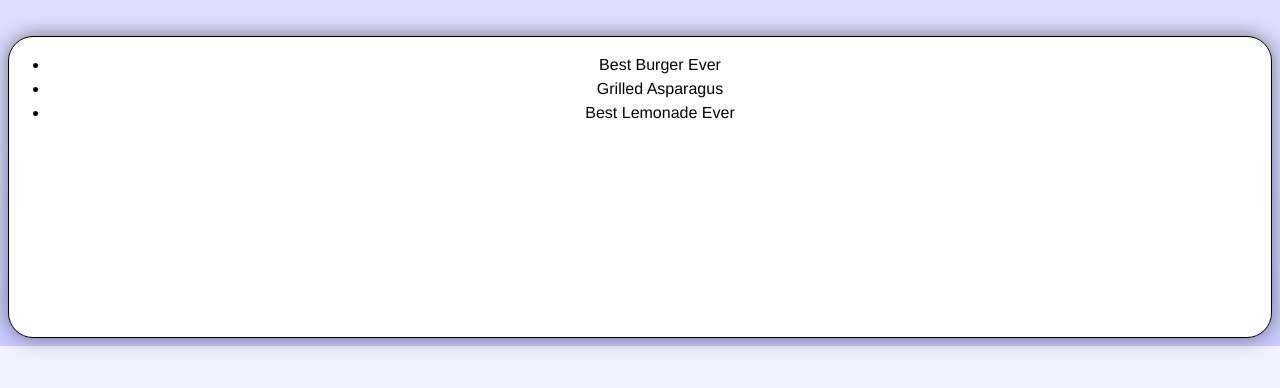
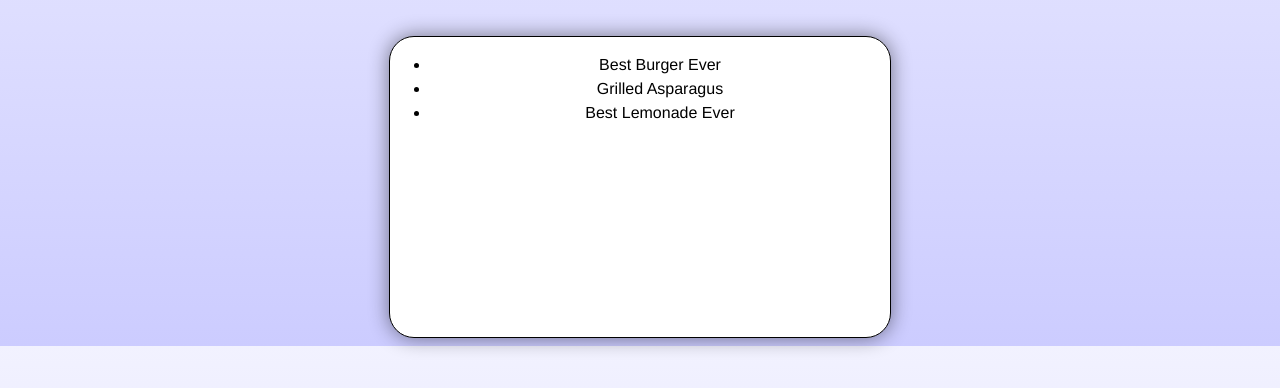
Before and after one commit to leezahuor/recipes, a plain HTML site: page index.html in a window 1280 px wide. Shown: the part 364-752 px from the top of the page. Drawn offline with Linux system fonts and the light colour scheme.

Commit message:
updated styling

```diff
--- a/styles.css
+++ b/styles.css
@@ -22,6 +22,9 @@ img {
 .card {
   display: block;
   margin: auto;
+  border-radius: 25px;
+  width: min(70%, 500px);
+  box-shadow: 0px 0px 20px rgba(0, 0, 0, 0.479);
 }
 
 #card-content {
@@ -31,7 +34,6 @@ img {
   text-align: left;
   border-radius: 25px;
   background-color: rgb(255, 255, 255);
-  box-shadow: 0px 0px 20px rgba(0, 0, 0, 0.479);
 }
 
 a {
```
